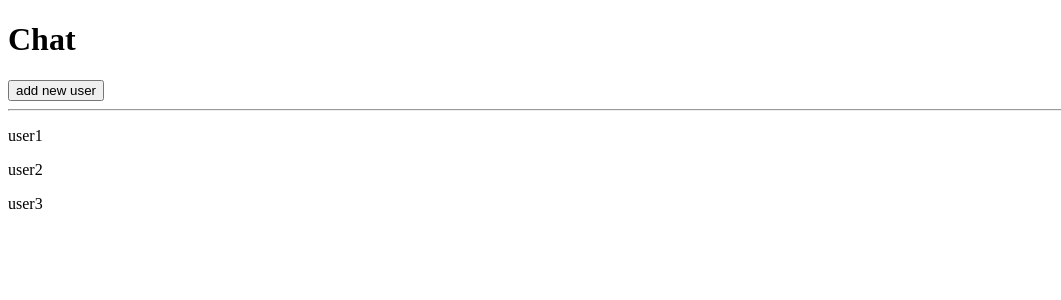
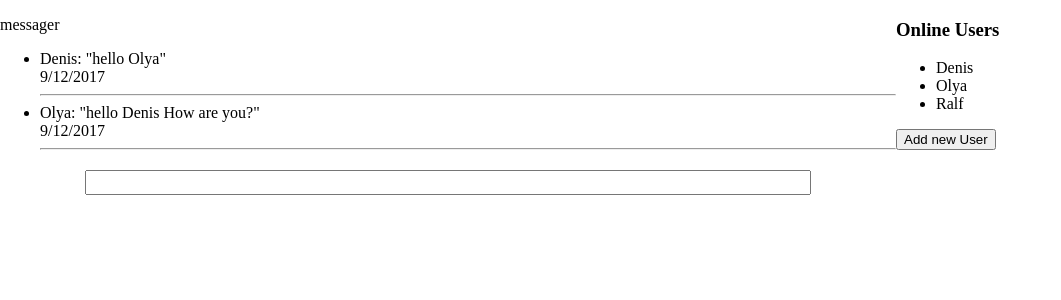
Before and after one commit to new79den/ITVDN-advince, a React app: page / in a window 1280 px wide. Shown: the top 300 px of the page, without its empty margins (0-1061 px from the left). Built offline with nearby package versions, Linux system fonts and the light colour scheme.

Commit message:
part 1 chat

```diff
--- a/src/App.js
+++ b/src/App.js
@@ -1,33 +1,23 @@
 import React from "react"
 import ReactDOM from 'react-dom'
 import './assets/styles/style.scss';
-import  Chat from "./components/Chat"
+import {Provider} from "react-redux"
+import {createStore} from "redux"
+import reduser from "./redusers"
+import Chat from "./components/chat"
 
 
 //------------------
-import {Provider} from "react-redux"
-import {createStore} from "redux"
-
-const userState = ["user1", "user2", "user3"];
-
-const reduser = (state = userState, action) =>{
-    if(action.type === "ADD_NEW_USER"){
-        return state.concat(action.username);
-    }
-
-    return state;
-}
-
 const store = createStore(reduser);
 window.store = store;
 //------------------
 
 function App() {
 
-    return(
+    return (
 
         <Provider store={store}>
-           <Chat/>
+            <Chat/>
         </Provider>
     )
 }
--- a/src/assets/styles/style.scss
+++ b/src/assets/styles/style.scss
@@ -1,5 +1,36 @@
-$color : #fff;
+body{
+  padding: 0;
+  margin: 0;
+}
 
-body{
-    background-color: $color;
+.mesager{
+
+  float: left;
+  width: 70%;
+
+  input{
+    width: 80%;
+    display: block;
+    margin: 20px auto;
+    padding: 3px;
+  }
 }
+
+.users{
+
+  float: left;
+  width: 30%;
+}
+
+.clearfix:before, .clearfix:after {
+  content: "";
+  display: table;
+}
+
+.clearfix:after {
+  clear: both;
+}
+
+.wrap{
+
+}
--- a/src/components/Chat.js
+++ /dev/null
@@ -1,38 +0,0 @@
-import React, {Component} from "react"
-import {connect} from "react-redux"
-import faker from "faker";
-
-class Chat extends Component {
-
-    render() {
-
-        const rndUserName = faker.internet.userName();
-
-        return (
-            <div>
-                <h1>Chat</h1>
-                <button onClick={() => this.props.addNewUser(rndUserName)}>add new user</button>
-                <hr/>
-                {this.props.users.map( u =>{
-                    return (
-                        <p key={u}>{u}</p>
-                        )
-                })}
-            </div>
-        )
-    }
-}
-
-const mapToProps = (state) =>{
-  return {
-      users: state
-  }
-};
-
-const mapDispatchToProps = (dispatch) => {
-  return {
-      addNewUser: (username) => dispatch({type: "ADD_NEW_USER", username})
-  }
-};
-
-export default connect(mapToProps, mapDispatchToProps)(Chat)
--- /dev/null
+++ b/src/components/chat.js
@@ -0,0 +1,34 @@
+import React, {Component} from "react"
+import Users from "./users"
+import Mesager from "./mesager"
+import {connect} from "react-redux"
+
+class Chat extends Component {
+
+    render() {
+        return (
+            <div className={"wrap clearfix"}>
+                <Mesager mes ={this.props.message}/>
+                <Users users={this.props.users} addNewUser = {this.props.addNewUser}/>
+            </div>
+        )
+    }
+}
+const mapStateToProps = (state) => {
+
+    return {
+        users: state.userReduser,
+        message: state.messageReduser
+    }
+};
+
+const mapDispatchToProps = (dispatch) => {
+        return{
+           addNewUser: (user)=>dispatch({
+               type: "ADD_NEW_USER",
+               payload: user
+           })
+        }
+};
+
+export default connect(mapStateToProps, mapDispatchToProps)(Chat)
--- /dev/null
+++ b/src/components/mesager.js
@@ -0,0 +1,44 @@
+import React, {Component} from "react"
+
+
+class Mesager extends Component {
+
+
+    formatDate(t){
+
+        const d = new Date(+t);
+        return `${d.getDate()}/${d.getMonth()+1}/${d.getFullYear()}`
+    }
+
+    render() {
+
+        const {mes} = this.props;
+
+        return (
+            <div className={"mesager"}>
+                <p>messager</p>
+
+                <ul className={"listUsers"}>
+
+                    {mes.map((m) => {
+                        return (
+                            <li key={m.timeStep}>
+                                {m.user}: "{m.text}" <br/>
+                                {this.formatDate(m.timeStep)}
+                                <hr/>
+                            </li>
+                        )
+                    })}
+
+                </ul>
+
+                <input type="text"/>
+
+            </div>
+
+        )
+    }
+}
+
+
+export default Mesager
--- /dev/null
+++ b/src/components/users.js
@@ -0,0 +1,29 @@
+import React, {Component} from "react"
+import faker from "faker"
+
+class Users extends Component {
+
+
+    addNewUser() {
+        const user = faker.internet.userName();
+        this.props.addNewUser(user);
+    }
+
+    render() {
+
+        return (
+            <div className={"users"}>
+                <h3>Online Users</h3>
+                <ul>
+                    {this.props.users.map(u=>{
+                        return <li key={u.name}>{u.name}</li>
+                    })}
+                </ul>
+
+                <button onClick={this.addNewUser.bind(this, null)}>Add new User</button>
+            </div>
+        )
+    }
+}
+
+export default Users
--- /dev/null
+++ b/src/redusers.js
@@ -0,0 +1,38 @@
+import {combineReducers} from "redux"
+
+const user = [
+    {name: "Denis"},
+    {name: "Olya"},
+    {name: "Ralf"}
+]
+
+const mes = [
+    {
+        text: "hello Olya",
+        user: "Denis",
+        timeStep: "1512837936116"
+    },
+    {
+        text: "hello Denis How are you?",
+        user: "Olya",
+        timeStep: "1512837978723"
+    }
+]
+
+const userReduser = (store = user, action) => {
+    const {type, payload} = action;
+
+
+    switch (type) {
+        case "ADD_NEW_USER" :
+            return store.concat({name: payload});
+    }
+    return store
+};
+
+const messageReduser = (store = mes, action) => {
+    return store
+}
+
+
+export default combineReducers({userReduser, messageReduser});
```
